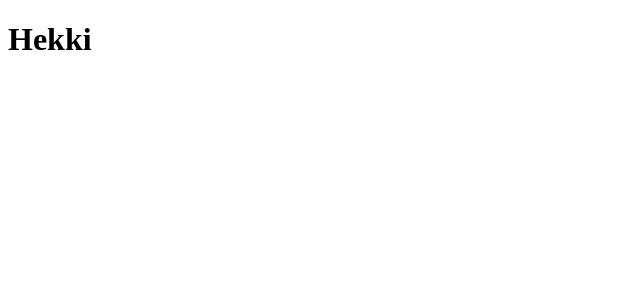
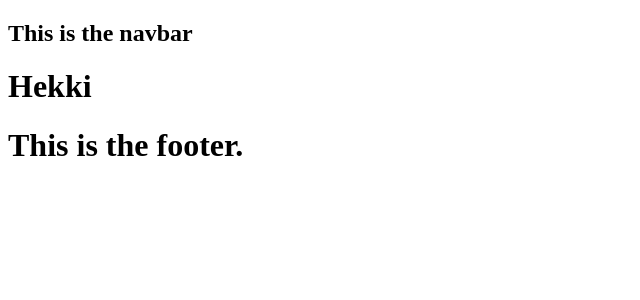
Before and after one commit to kowais915/little-lemon-restaurant, a Next.js app: page / in a window 1280 px wide. Shown: the top 300 px of the page, without its empty margins (0-640 px from the left). Built offline with nearby package versions, Linux system fonts and the light colour scheme.

Commit message:
:sparkles: Done with the layout

```diff
--- /dev/null
+++ b/components/Footer.js
@@ -0,0 +1,9 @@
+const Footer = () => {
+    return (
+        <footer>
+            <h1>This is the footer.</h1>
+        </footer>
+    );
+}
+
+export default Footer;
--- a/components/Layout.js
+++ b/components/Layout.js
@@ -1,8 +1,12 @@
+import Navbar from "./Navbar";
+import Footer from "./Footer";
+
 const Layout = ({children}) => {
     return (
         <>
-
+            <Navbar />
             {children}
+            <Footer />
 
         </>
      );
```
